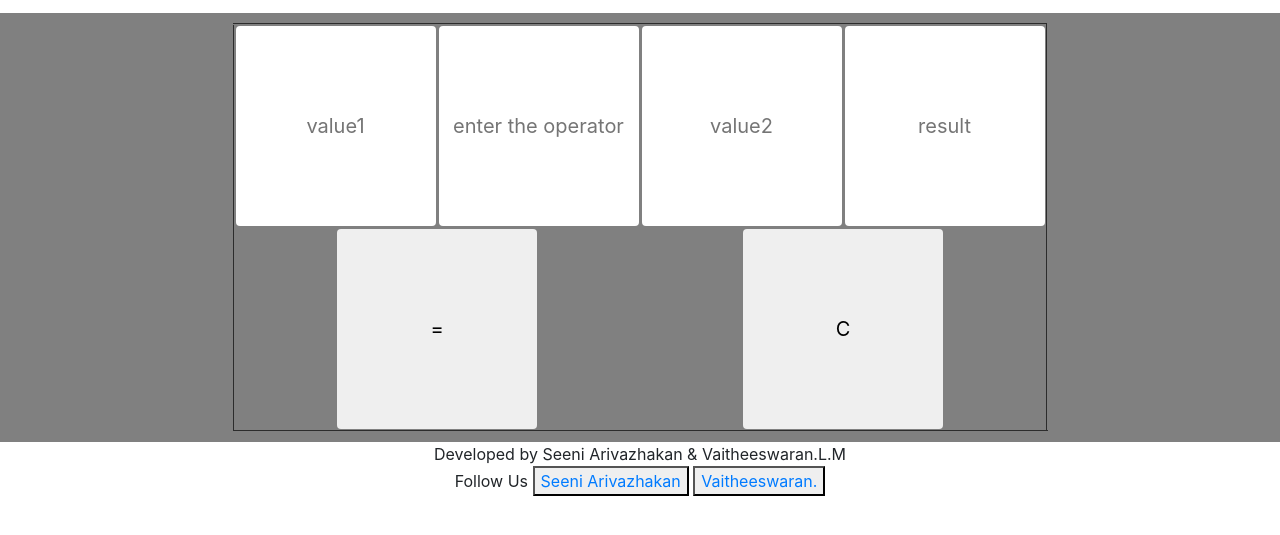
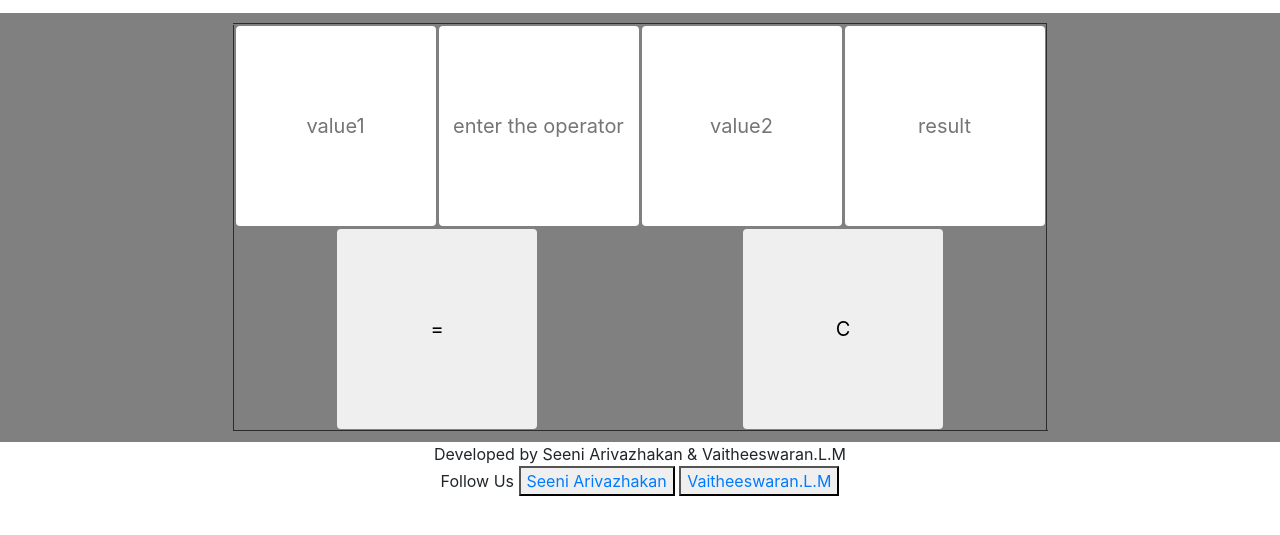
Before and after one commit to vaitheeswaran-15/Calculator, a plain HTML site: page index.html in a window 1280 px wide. Shown: the part 137-672 px from the top of the page. Drawn offline with nearby package versions, Linux system fonts and the light colour scheme.

Commit message:
Update index.html

```diff
--- a/index.html
+++ b/index.html
@@ -52,7 +52,7 @@
       Developed by Seeni Arivazhakan & Vaitheeswaran.L.M<br>
       Follow Us
       <button><a href="https://www.instagram.com/seeni_arivazhakan?r=nametag">Seeni Arivazhakan</a></button>
-      <button><a href="https://www.instagram.com/vaitheeswaran_15/?r=nametag">Vaitheeswaran.</a></button>
+      <button><a href="https://www.instagram.com/vaitheeswaran_15/?r=nametag">Vaitheeswaran.L.M</a></button>
 
       <a href=""></a>
     </footer></center>
```
